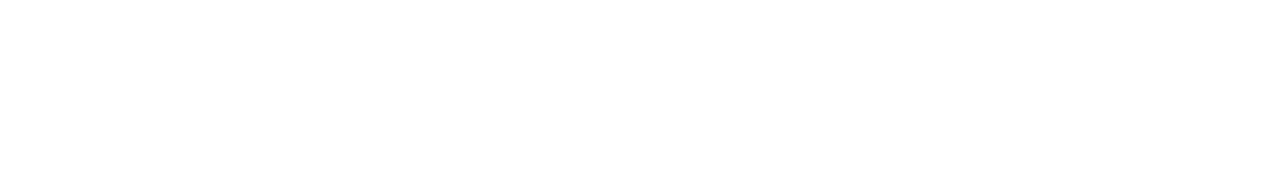
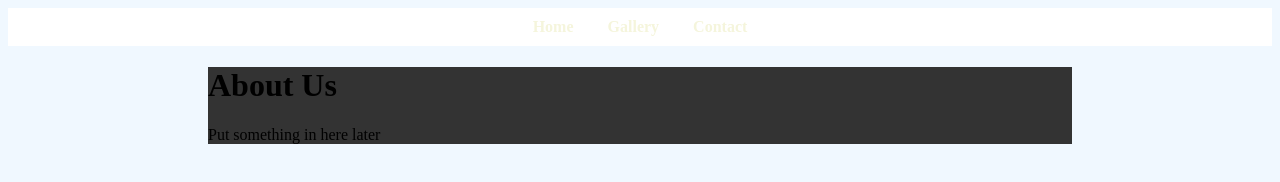
Before and after one commit to NoelleWeaver/Business_Website, a plain HTML site: page index.html in a window 1280 px wide. Drawn offline with Linux system fonts and the light colour scheme.

Commit message:
Random things

```diff
--- a/index.css
+++ b/index.css
@@ -1,11 +1,26 @@
+
+html {
+    background-color: aliceblue;
+}
+
+body div {
+    margin-right: 200px;
+    margin-left: 200px;
+    background-color: #333;
+}
+
+nav {
+    margin-right: 150px;
+    margin-left: 150px;
+}
+
 ul, li {
-    list-style: none;
     padding: 0;
     margin: 0;
 }
 
 header {
-    background-color: #333;
+    background-color: white;
     padding: 10px 0;
 }
 
@@ -20,7 +35,7 @@ nav li {
 
 nav a {
     text-decoration: none;
-    color: #fff;
+    color: beige;
     font-weight: bold;
     font-size: 16px;
 }
--- a/index.html
+++ b/index.html
@@ -6,6 +6,8 @@
     <link rel="stylesheet" href="index.css">
     <title>Vintage Thread - Home Page</title>
 </head>
+<body>
+    <header>
         <nav>
             <ul>
                 <li><a href="./index.html">Home</a></li>
@@ -13,7 +15,11 @@
                 <li><a href="./Contact_Page.html">Contact</a></li>
             </ul>
         </nav>
-<body>
-
+    </header>
+    <!-- Put a picture of the logo here -->
+    <div>
+        <h1>About Us</h1>
+        <p>Put something in here later</p>
+    </div>
 </body>
 </html>
```
Also changed, not shown: Gallery_Page.html (+10 -0 lines). Lines whose indentation alone changed are shown as unchanged.
